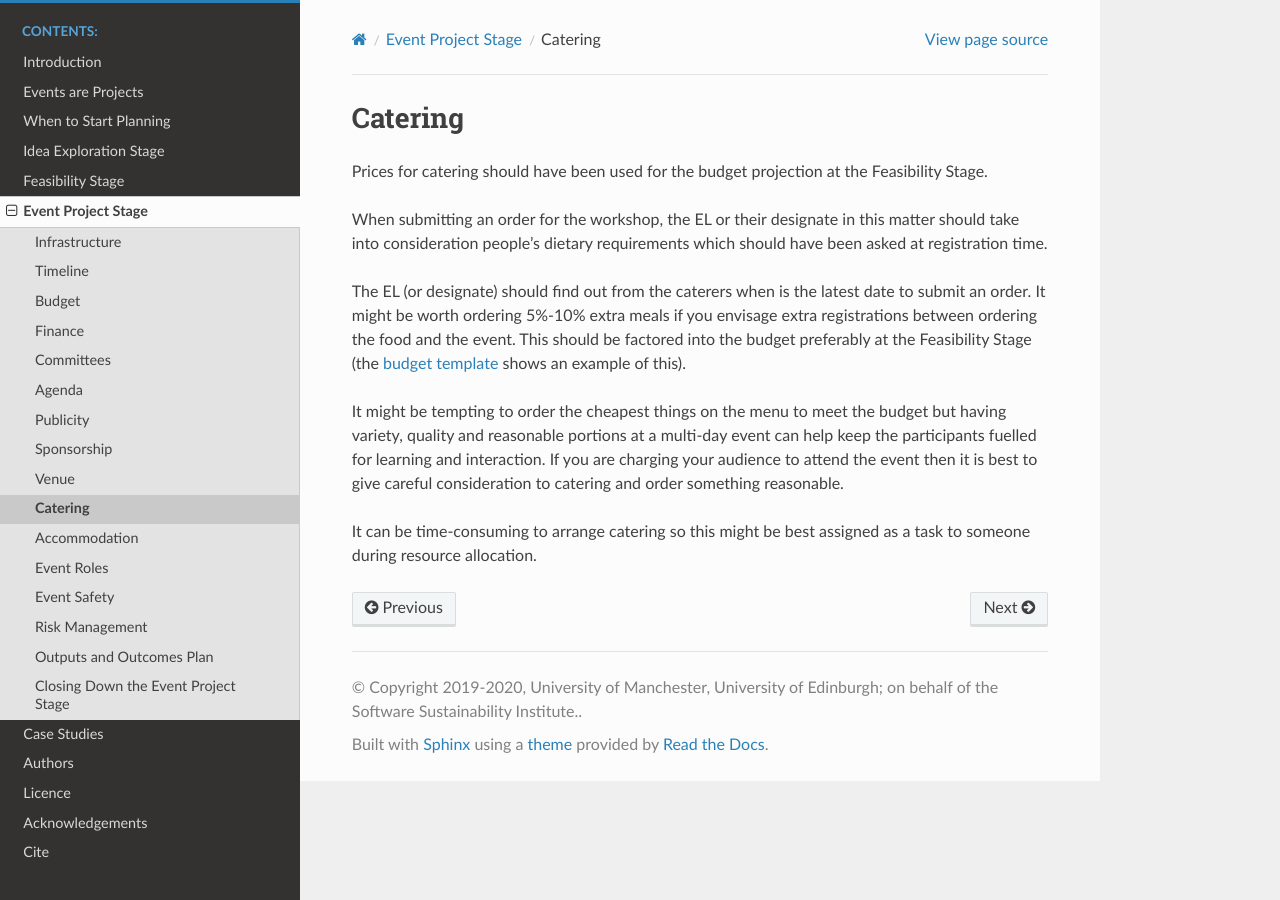
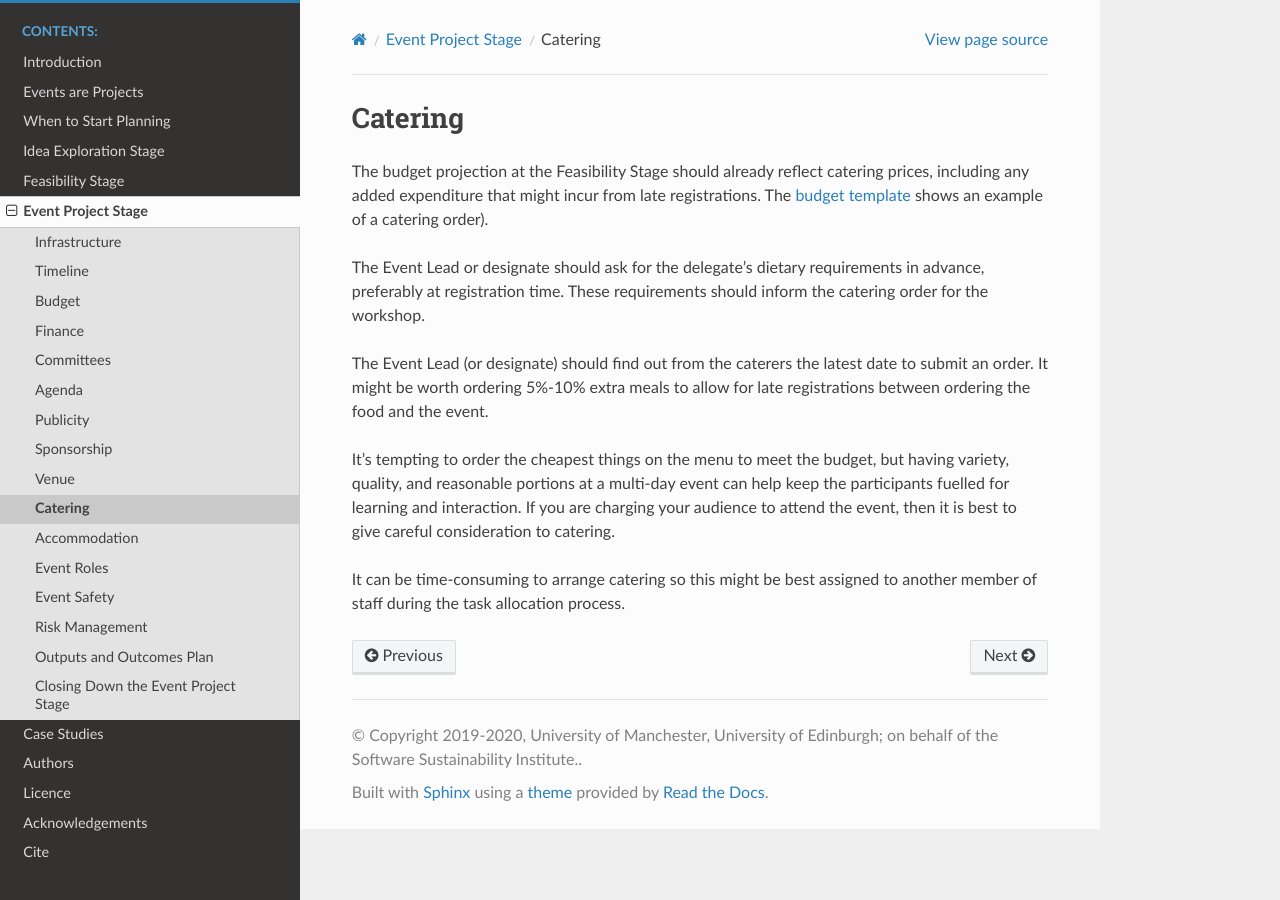
Before and after one commit to softwaresaved/event-organisation-guide, a Sphinx documentation site: the page built from docs/eog/eps-catering.rst, in a window 1280 px wide. Built offline with Sphinx 7.4.7 and the Read the Docs theme 2.0.0, drawn with Linux system fonts in a browser that asks for light colours.

Commit message:
Update eps-catering.rst

```diff
--- a/docs/eog/eps-catering.rst
+++ b/docs/eog/eps-catering.rst
@@ -3,20 +3,18 @@
 Catering
 ========
 
-Prices for catering should have been used for the budget projection at the Feasibility Stage.
+The budget projection at the Feasibility Stage should already reflect catering prices, including any added expenditure that might incur from late registrations. The `budget template
+<https://docs.google.com/spreadsheets/d/1aM2pPFgV2kurA4G7L8AT1GTyeWRj2fo3ner_jsTzSEU/edit#gid=0>`_ shows an example
+of a catering order).
 
-When submitting an order for the workshop, the EL or their designate in this matter should take into consideration
-people's dietary requirements which should have been asked at registration time.
+The Event Lead or designate should ask for the delegate's dietary requirements in advance, preferably at registration time. These requirements should inform the catering order for the workshop.
 
-The EL (or designate) should find out from the caterers when is the latest date to submit an order. It might be worth ordering
-5%-10% extra meals if you envisage extra registrations between ordering the food and the event. This should be factored
-into the budget preferably at the Feasibility Stage (the `budget template
-<https://docs.google.com/spreadsheets/d/1aM2pPFgV2kurA4G7L8AT1GTyeWRj2fo3ner_jsTzSEU/edit#gid=0>`_ shows an example
-of this).
+The Event Lead (or designate) should find out from the caterers the latest date to submit an order. It might be worth ordering
+5%-10% extra meals to allow for late registrations between ordering the food and the event.
 
-It might be tempting to order the cheapest things on the menu to meet the budget but having
-variety, quality and reasonable portions at a multi-day event can help keep the participants fuelled for learning and interaction. If you
-are charging your audience to attend the event then it is best to give careful consideration to catering and order something reasonable.
+It's tempting to order the cheapest things on the menu to meet the budget, but having
+variety, quality, and reasonable portions at a multi-day event can help keep the participants fuelled for learning and interaction. If you
+are charging your audience to attend the event, then it is best to give careful consideration to catering.
 
-It can be time-consuming to arrange catering so this might be best assigned as a task to someone during resource
-allocation.
+It can be time-consuming to arrange catering so this might be best assigned to another member of staff during the task
+allocation process.
```
